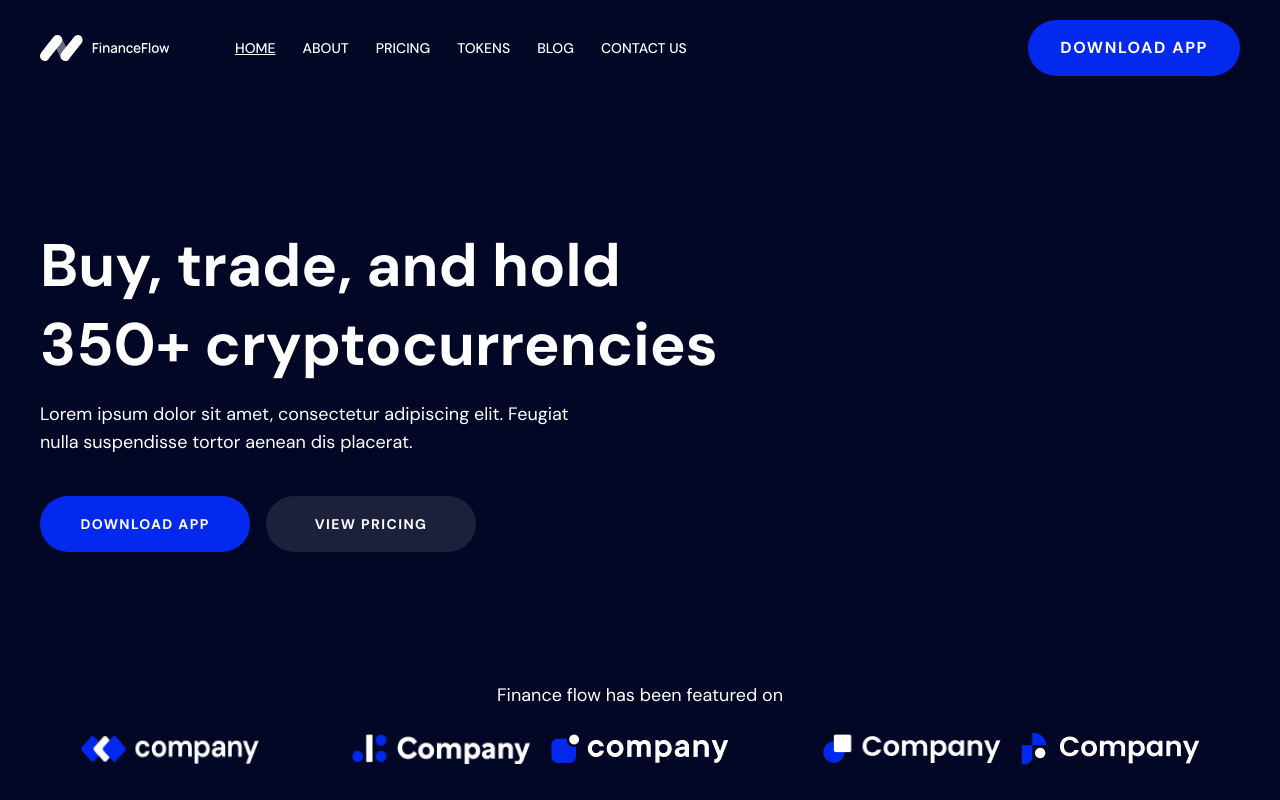
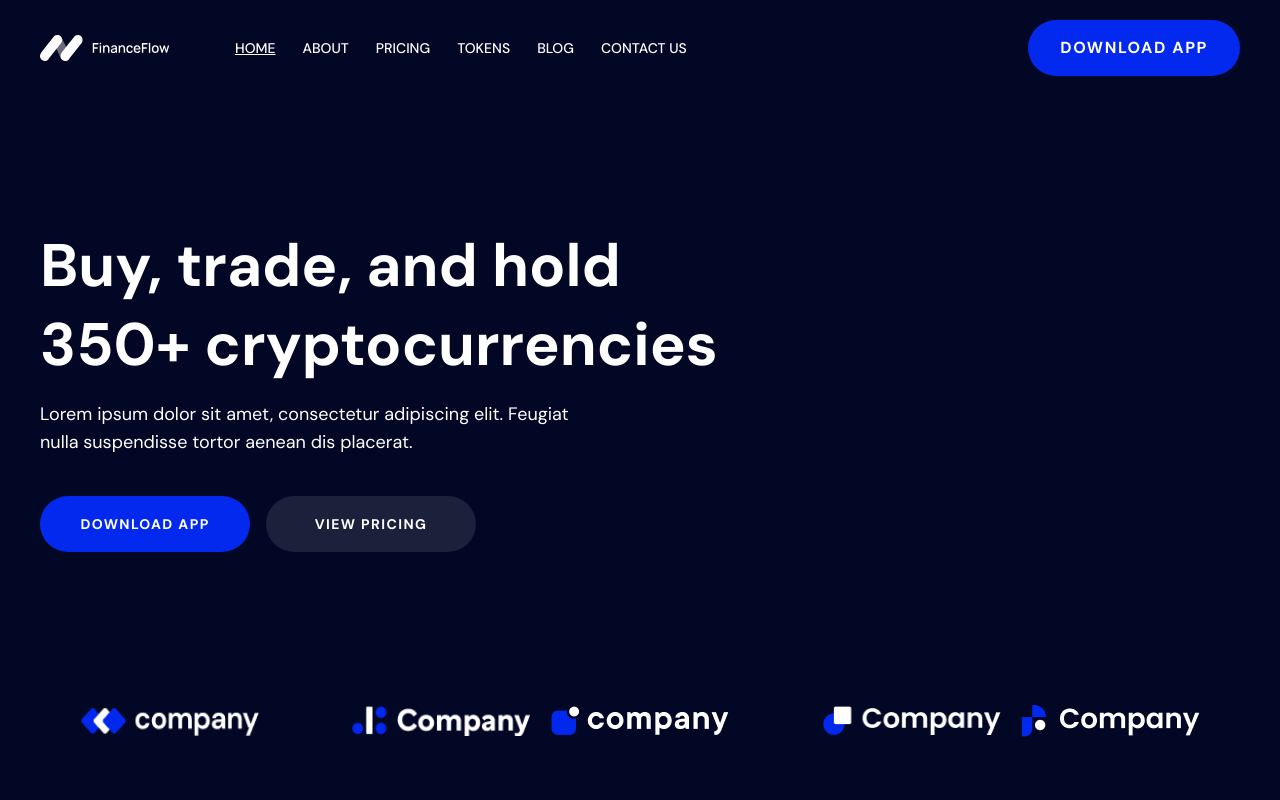
Before and after one commit to juliuscaezarff/Finance-Flow, a Next.js app: page / in a window 1280 px wide. Shown: the top 800 px of the page. Built offline with nearby package versions, Linux system fonts and the light colour scheme.

Commit message:
feat: deixando o texto de forma dinamica

```diff
--- a/src/components/Molecules/CompanySection/index.tsx
+++ b/src/components/Molecules/CompanySection/index.tsx
@@ -1,11 +1,13 @@
 import Image from 'next/image'
 
-export const CompanySection = () => {
+interface CompanySectionProps {
+  text?: string
+}
+
+export const CompanySection = ({ text }: CompanySectionProps) => {
   return (
     <div className="container flex flex-col items-center justify-center pt-[80px] lg:pt-0">
-      <p className="font-sans text-base font-normal lg:text-lg">
-        Finance flow has been featured on
-      </p>
+      <p className="font-sans text-base font-normal lg:text-lg">{text}</p>
       <div className="flex flex-col items-center justify-center mt-6 lg:flex-row lg:gap-[93px]">
         <div className="flex gap-10 lg:gap-[93px]">
           <div className="flex flex-col lg:flex-row gap-5 lg:gap-[93px]">
@@ -42,7 +44,7 @@ export const CompanySection = () => {
           alt="logo company"
           width={179}
           height={32}
-          className='mt-4 lg:mt-0'
+          className="mt-4 lg:mt-0"
         />
       </div>
     </div>
```
